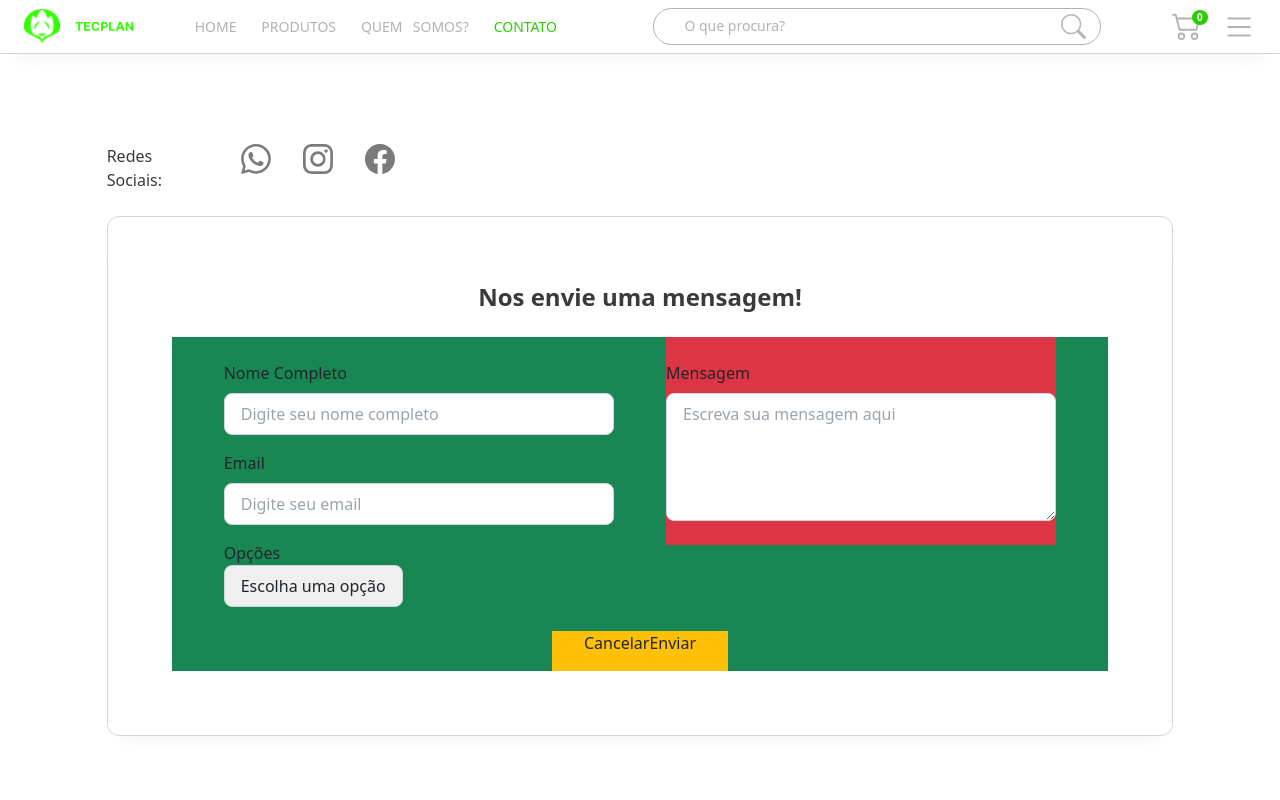
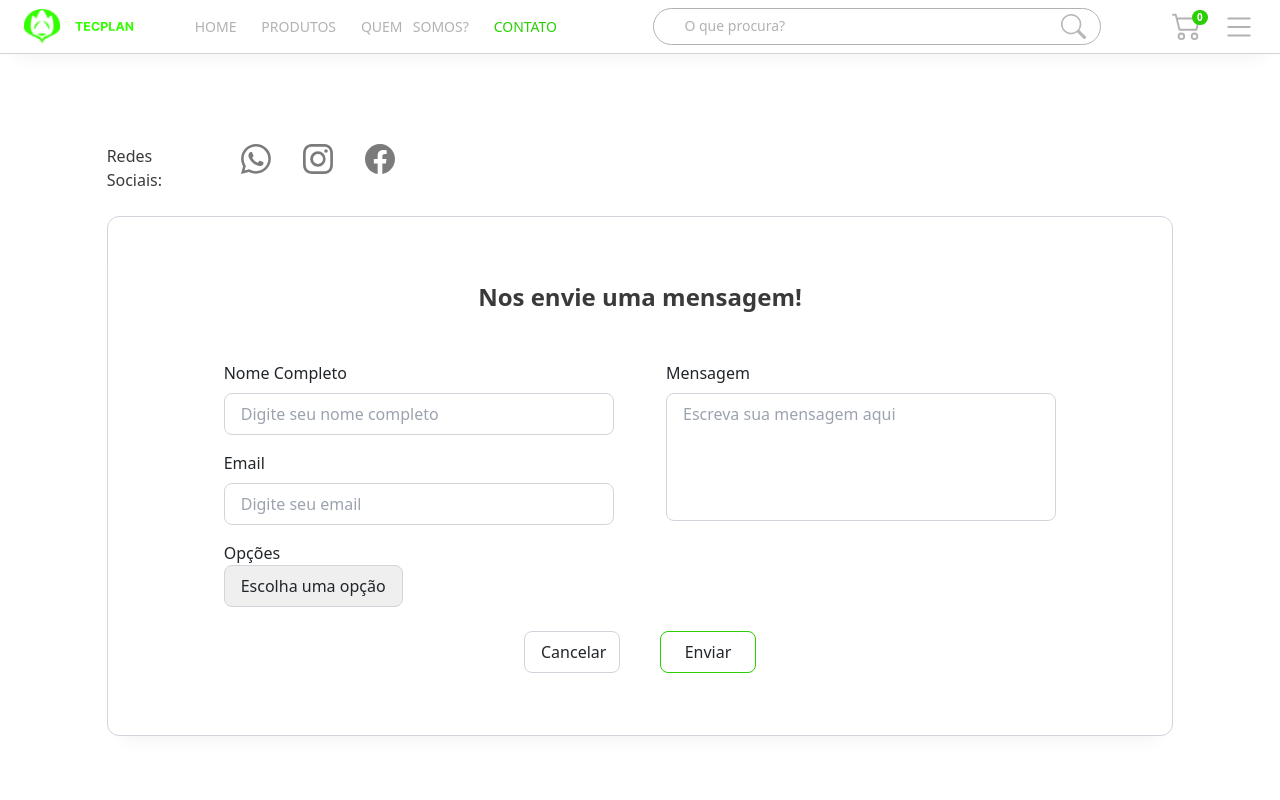
Before and after one commit to souzadnl/Tecplan, a React (Create React App) app: page /contato in a window 1280 px wide. Shown: the top 800 px of the page. Built offline with nearby package versions, Linux system fonts and the light colour scheme.

Commit message:
Finalizei a página de Contatos

```diff
--- a/src/components/CardContatos.js
+++ b/src/components/CardContatos.js
@@ -30,8 +30,8 @@ function CardContatos() {
                 <h1 class="mb-4 text-2xl text-[#3A3A3A] font-bold">Nos envie uma mensagem!</h1>
 
 
-                <form class="d-flex justify-evenly flex-wrap space-between bg-success">
-                    <div class="max-lg:w-full w-5/12 py-4">
+                <form class="d-flex justify-evenly flex-wrap space-between">
+                    <div class="max-lg:w-full w-5/12 py-4 h-full">
 
                         <InputStyled name="name" text="Nome Completo" placeholder="Digite seu nome completo"></InputStyled>
                         <InputStyled name="email" text="Email" placeholder="Digite seu email"></InputStyled>
--- a/src/components/EnviarStyled.js
+++ b/src/components/EnviarStyled.js
@@ -1,8 +1,8 @@
 function EnviarStyled() {
     return(
-        <div class="bg-warning h-10 w-44 ml-3/4">
-            <input type="reset"value="Cancelar"></input>
-            <input type="submit" value="Enviar"></input>
+        <div class="w-full lg:w-3/4 space-x-10 h-10 w-44 ml-3/4 ">
+            <input type="reset" class="w-24 py-2 px-3 rounded-3 border-1 border-gray-300 hover:bg-[#F44A4A] hover:text-white hover:border-none" value="Cancelar"></input>
+            <input type="submit" class="w-24 py-2 px-3 rounded-3 border-1 border-[#29CF00] hover:bg-[#29CF00] hover:text-white hover:border-none" value="Enviar"></input>
         </div>
     )
 }
--- a/src/components/TextareaStyled.js
+++ b/src/components/TextareaStyled.js
@@ -2,9 +2,9 @@ import EnviarStyled from "./EnviarStyled"
 
 function TextareaStyled(props) {
     return(
-        <div class="max-lg:w-full w-5/12 py-4 bg-danger h-2/4">
+        <div class="max-lg:w-full w-5/12 py-4 h-2/4">
             <label for={props.name} class="d-flex pb-2">{props.text}</label>
-            <textarea name={props.name} class="d-flex w-full py-2 px-3 rounded-3 border-1 border-gray-300 focus:outline-none focus:border-[#29CF00] h-32" placeholder={props.placeholder}></textarea>
+            <textarea name={props.name} class="resize-none d-flex w-full py-2 px-3 rounded-3 border-1 border-gray-300 focus:outline-none focus:border-[#29CF00] h-32" placeholder={props.placeholder}></textarea>
         </div>
     )
 }
```
